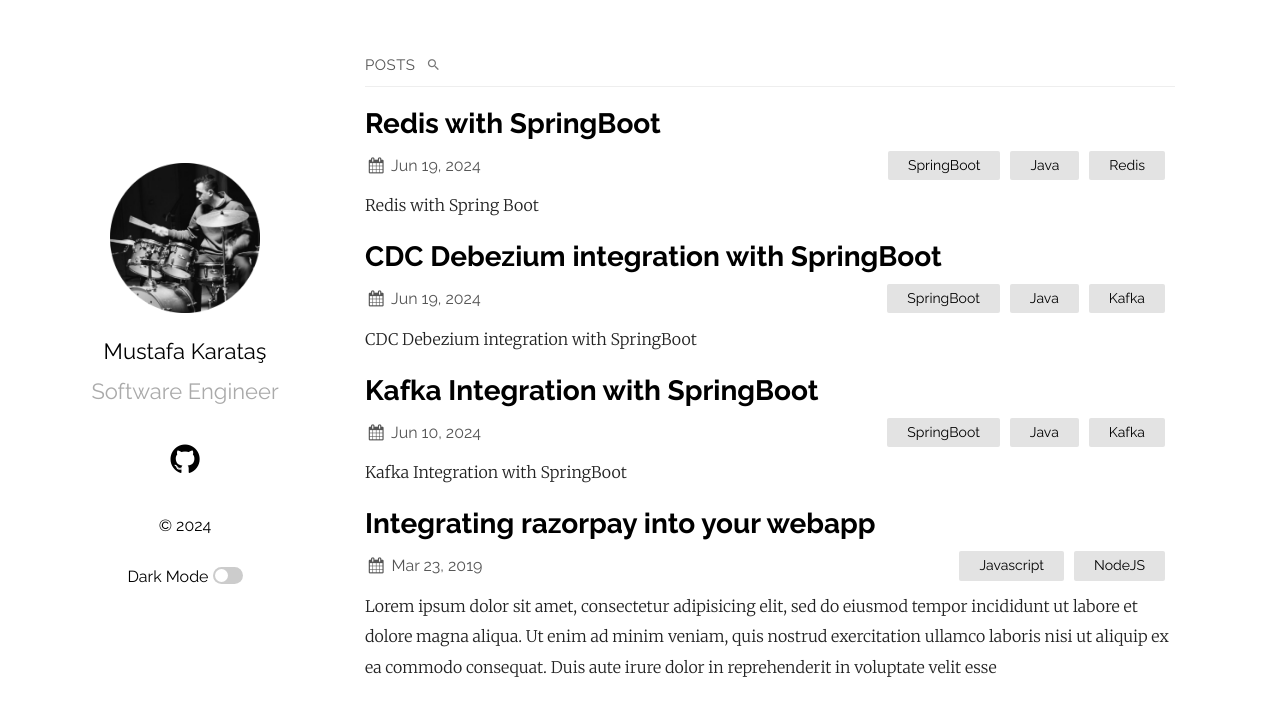
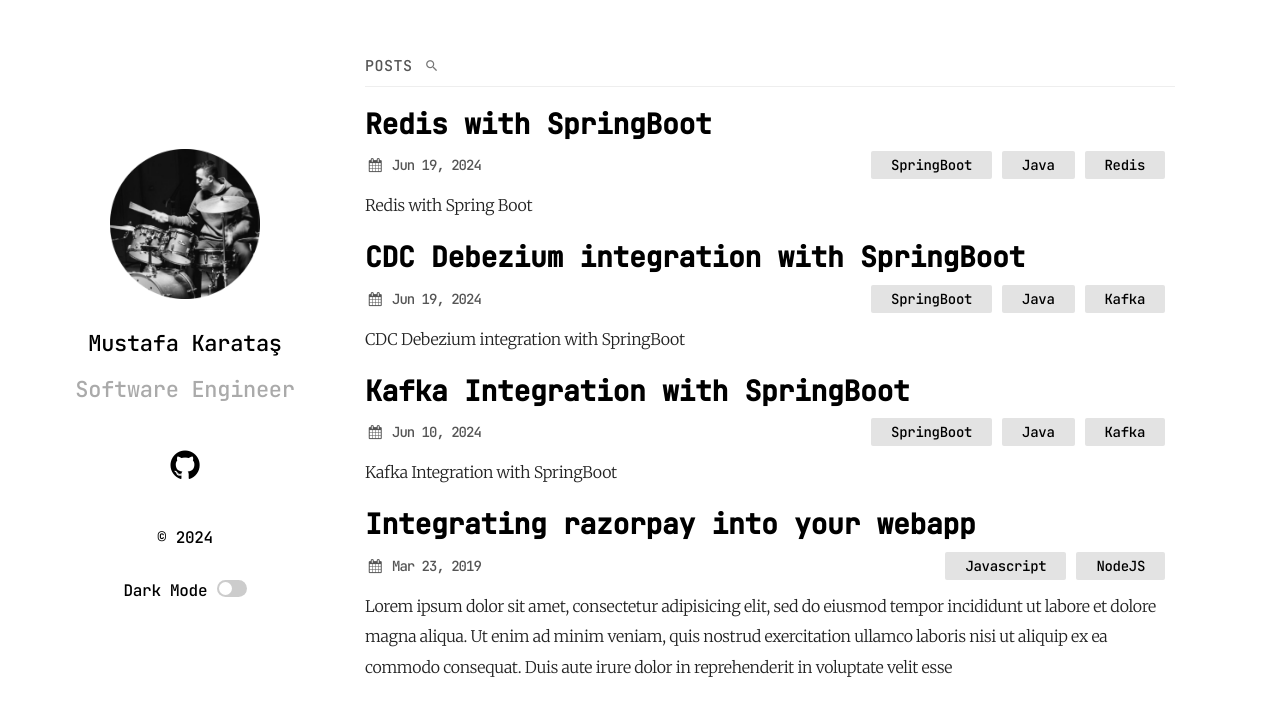
Before and after one commit to musticode/musticode.github.io, a Jekyll site: the page built from index.md, in a window 1280 px wide. Shown: the top 716 px of the page. Built offline with Jekyll 4.4.1, drawn with Linux system fonts in a browser that asks for light colours.

Commit message:
font updates

```diff
--- a/_sass/plain.scss
+++ b/_sass/plain.scss
@@ -1,6 +1,7 @@
 @import "ext/fonts";
 @import "ext/normalize";
 @import "syntax";
+@import url('https://fonts.googleapis.com/css2?family=JetBrains+Mono:ital,wght@0,500;1,500&display=swap');
 
 $linkColor: #0a59b0;
 $mobileW: 768px;
@@ -15,12 +16,12 @@ $leftWidth: 220px;
 }
 
 body {
-  font-family: "Raleway", sans-serif;
+  font-family: "JetBrains Mono", monospace;
+  font-optical-sizing: auto;
+  font-weight: 400;
   font-size: 16px;
-  line-height: 1.2em;
-  margin: 0;
-  -webkit-font-smoothing: antialiased;
-  -moz-osx-font-smoothing: grayscale;
+  font-style: normal;
+  letter-spacing: -0.3px;
 }
 
 img,
@@ -203,6 +204,8 @@ main {
   margin-right: 10px;
   color: #555;
   min-width: 150px;
+  font-size: 14px;
+  letter-spacing: -1px;
 }
 .post-meta {
   display: flex;
@@ -243,8 +246,8 @@ main {
   padding-left: 30px;
 }
 .post {
-  font-family: "Merriweather", sans-serif;
-  font-weight: 300;
+  font-family: "Merriweather", serif;
+  font-weight: 400;
   color: #222;
   line-height: 1.9em;
   p {
```
Also changed, not shown: 3 other files.
